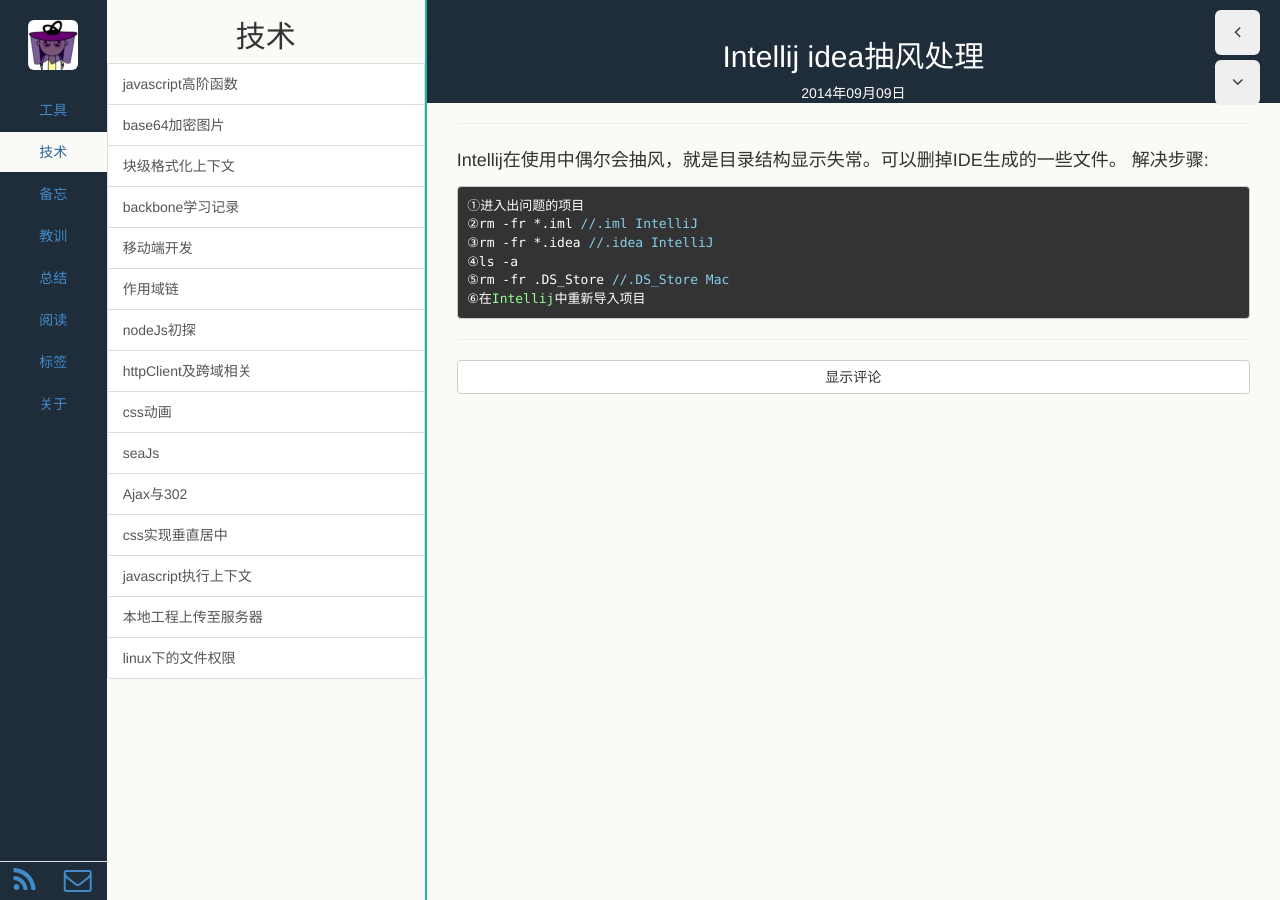
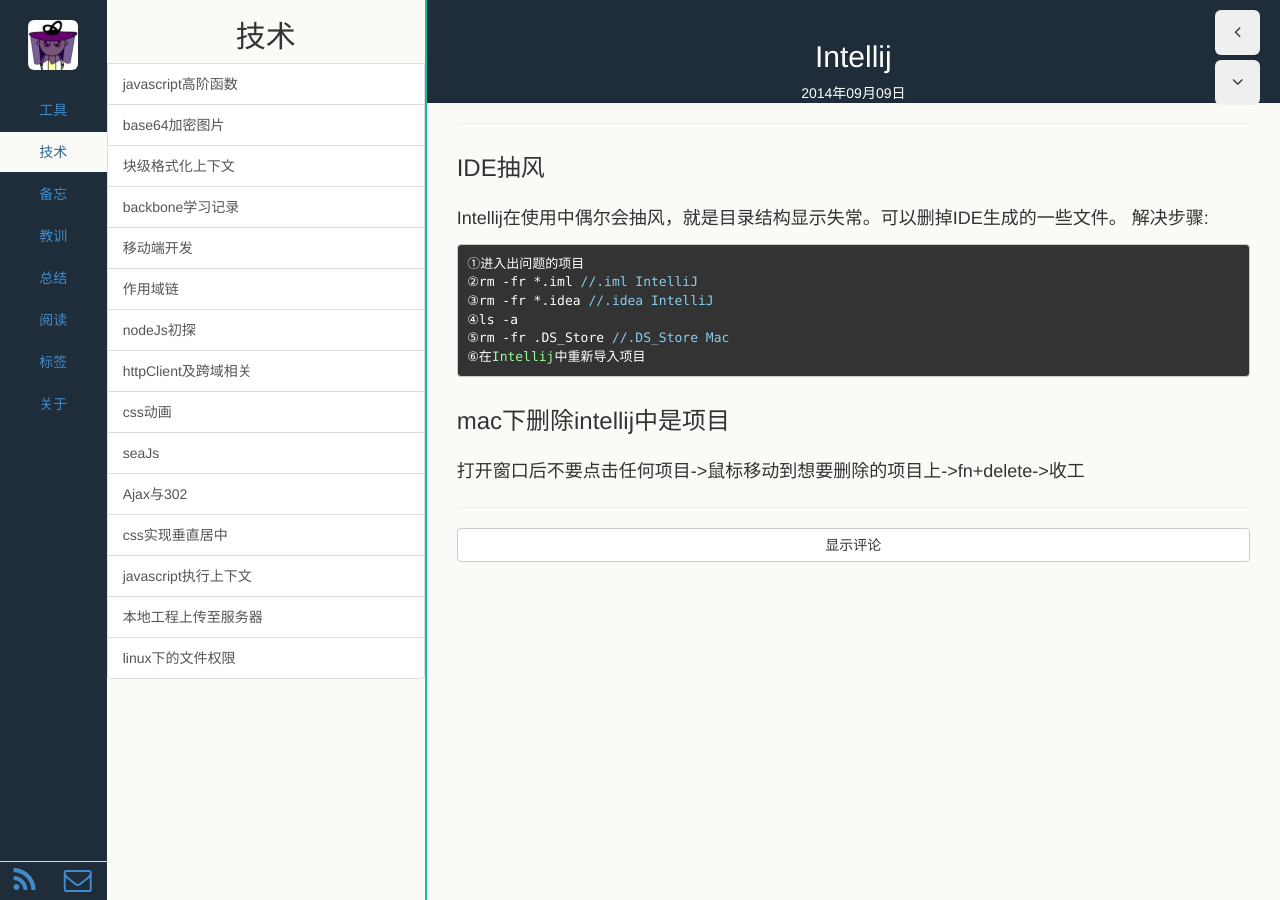
Before and after one commit to echoZQ/echo-blog, a Jekyll site: the page built from _posts/2014-09-09-intellij-idea.md, in a window 1280 px wide. Built offline with Jekyll 4.4.1, drawn with Linux system fonts in a browser that asks for light colours; Markdown is read by kramdown in place of the engine named in the settings.

Commit message:
intellij delete project

```diff
--- a/_posts/2014-09-09-intellij-idea.md
+++ b/_posts/2014-09-09-intellij-idea.md
@@ -1,11 +1,12 @@
 ---
 layout: post
-title: Intellij idea抽风处理
+title: Intellij
 category: 工具
 tags: IDE
-description: IDE抽风处理
+description: IDE使用的一些操作
 ---
 
+### IDE抽风
 Intellij在使用中偶尔会抽风，就是目录结构显示失常。可以删掉IDE生成的一些文件。
 解决步骤:
 
@@ -15,3 +16,7 @@ Intellij在使用中偶尔会抽风，就是目录结构显示失常。可以删
 	④ls -a
 	⑤rm -fr .DS_Store //.DS_Store Mac
 	⑥在Intellij中重新导入项目
+
+
+### mac下删除intellij中是项目
+打开窗口后不要点击任何项目->鼠标移动到想要删除的项目上->fn+delete->收工
```
